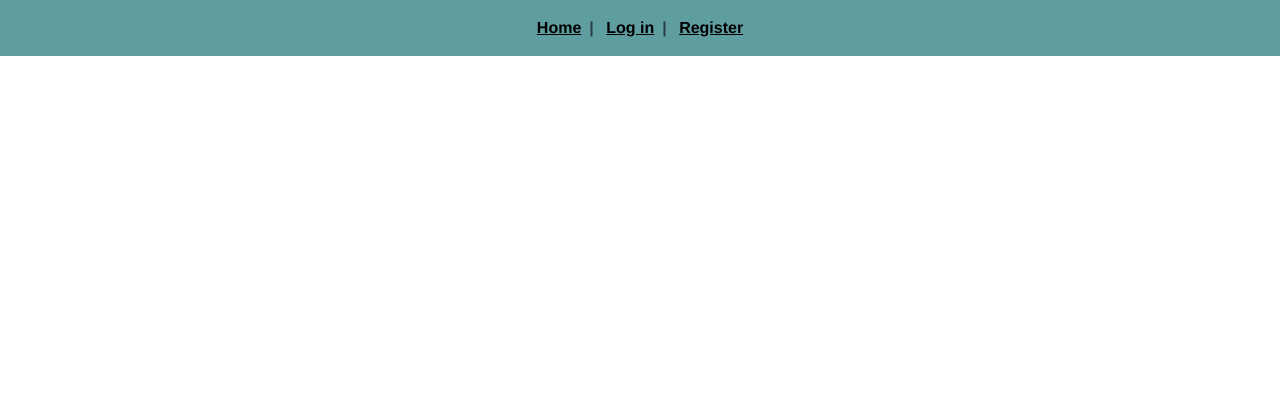
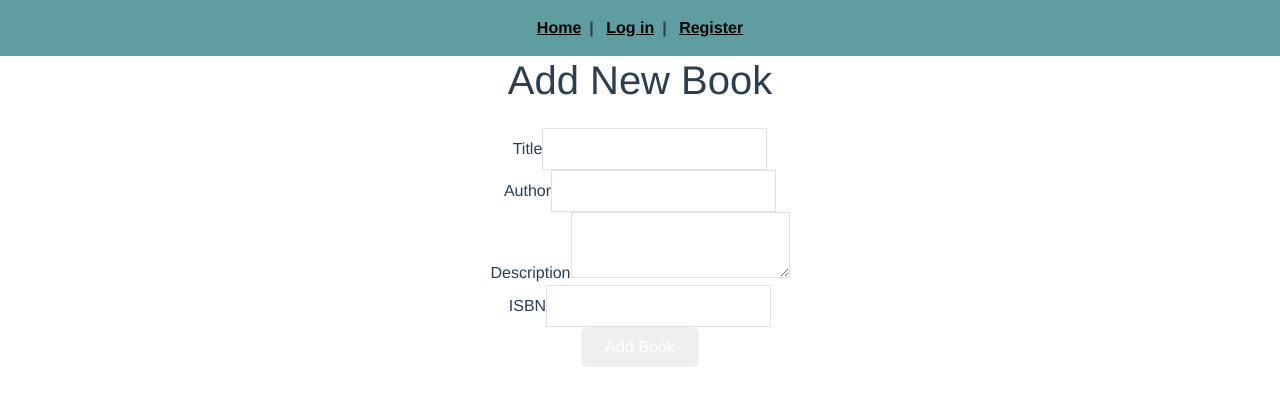
Before and after one commit to rmcglown/4900_Group_Project_Front_End, a Vue app: page /book-create in a window 1280 px wide. Shown: the top 406 px of the page. Built offline with nearby package versions, Linux system fonts and the light colour scheme; the HTML template or start-up script is replaced by a standard one.

Commit message:
Add Book view and My Loans view

```diff
--- a/src/http/APIService.js
+++ b/src/http/APIService.js
@@ -20,27 +20,6 @@ export class APIService {
     return axios.get(url, {headers: headers});
   }
 
-  addNewMovie(movie){
-    const url = `${API_URL}/api/movies/`;
-    let jwtToken = localStorage.getItem('access');
-    const headers = {Authorization: `JWT ${jwtToken}`};
-    return axios.post(url, movie, {headers: headers});
-  }
-
-  updateMovie(formData){
-    const url = `${API_URL}/api/movies/${formData.get("pk")}`;
-    let jwtToken = localStorage.getItem('access');
-    const headers = {Authorization: `JWT ${jwtToken}`};
-    return axios.put(url, formData, {headers: headers});
-  }
-
-  deleteMovie(movie_Pk){
-    const url = `${API_URL}/api/movies/${movie_Pk}`;
-    let jwtToken = localStorage.getItem('access');
-    const headers = {Authorization: `JWT ${jwtToken}`};
-    return axios.delete(url, {headers: headers});
-  }
-
   authenticateLogin(credentials) {
     const url = `${API_URL}/api/`;
     return axios.post(url, credentials);
@@ -51,4 +30,18 @@ export class APIService {
      credentials.customusername = credentials.username
      return axios.post(url, credentials);
   }
+
+  getMyLoans() {
+    const url = `${API_URL}/api/loans/mine/`;
+    let jwtToken = localStorage.getItem('access');
+    const headers = { Authorization: `JWT ${jwtToken}` };
+    return axios.get(url, { headers: headers });
+  }
+
+  addNewBook(bookData) {
+    const url = `${API_URL}/api/books/`;
+    let jwtToken = localStorage.getItem('access');
+    const headers = {Authorization: `JWT ${jwtToken}`};
+    return axios.post(url, bookData, {headers: headers});
+  }
 }
--- a/src/router/index.js
+++ b/src/router/index.js
@@ -3,6 +3,8 @@ import { createRouter, createWebHistory } from 'vue-router'
  import BookList from '../components/BookList'
  import Auth from '../components/Auth'
  import Register from '../components/Register'
+ import MyLoans from '../views/MyLoans.vue'
+ import AddBook from '../views/AddBook.vue'
 
 
 const routes = [
@@ -25,7 +27,18 @@ const routes = [
      path:'/register',
      name: 'Register',
      component: Register
+   },
+   {
+    path: '/my-loans',
+    name: 'MyLoans',
+    component: MyLoans
+   },
+   {
+    path: '/book-create',
+    name: 'AddBook',
+    component: AddBook
    }
+
 
 
  ]
--- /dev/null
+++ b/src/views/AddBook.vue
@@ -0,0 +1,84 @@
+<template>
+  <div class="p-6">
+    <h1 class="text-2xl font-bold mb-4">Add New Book</h1>
+
+    <form @submit.prevent="submitBook" class="space-y-4 max-w-md">
+
+      <div>
+        <label class="block font-medium">Title</label>
+        <input v-model="title" type="text" class="border p-2 w-full" required />
+      </div>
+
+      <div>
+        <label class="block font-medium">Author</label>
+        <input v-model="author" type="text" class="border p-2 w-full" required />
+      </div>
+
+      <div>
+        <label class="block font-medium">Description</label>
+        <textarea v-model="description" class="border p-2 w-full"></textarea>
+      </div>
+
+      <div>
+        <label class="block font-medium">ISBN</label>
+        <input v-model="isbn" type="text" class="border p-2 w-full" required />
+      </div>
+
+      <button
+        type="submit"
+        class="bg-blue-600 text-white px-4 py-2 rounded hover:bg-blue-700"
+      >
+        Add Book
+      </button>
+
+      <p v-if="success" class="text-green-600 mt-2">Book added successfully!</p>
+      <p v-if="error" class="text-red-600 mt-2">{{ error }}</p>
+
+    </form>
+  </div>
+</template>
+
+<script>
+import { APIService } from "../http/APIService";
+const apiService = new APIService();
+
+export default {
+  name: "AddBook",
+  data() {
+    return {
+      title: "",
+      author: "",
+      description: "",
+      isbn: "",
+      success: false,
+      error: null,
+    };
+  },
+  methods: {
+    async submitBook() {
+      this.success = false;
+      this.error = null;
+
+      const bookData = {
+        title: this.title,
+        author: this.author,
+        description: this.description,
+        isbn: this.isbn
+      };
+
+      try {
+        await apiService.addNewBook(bookData);
+        this.success = true;
+
+        this.title = "";
+        this.author = "";
+        this.description = "";
+        this.isbn = "";
+
+      } catch (err) {
+        this.error = "Error: Unable to add book.";
+      }
+    }
+  }
+};
+</script>
--- /dev/null
+++ b/src/views/MyLoans.vue
@@ -0,0 +1,54 @@
+<template>
+  <div class="p-6">
+    <h1 class="text-2xl font-bold mb-4">My Loaned Books</h1>
+
+    <div v-if="loading">Loading your loans...</div>
+    <div v-if="error" class="text-red-600">{{ error }}</div>
+
+    <table v-if="!loading && loans.length > 0" class="table-auto w-full mt-4 border">
+      <thead>
+        <tr class="bg-gray-100">
+          <th class="p-2 border">Title</th>
+          <th class="p-2 border">Author</th>
+          <th class="p-2 border">Due Date</th>
+        </tr>
+      </thead>
+      <tbody>
+        <tr v-for="loan in loans" :key="loan.id" class="text-center">
+          <td class="p-2 border">{{ loan.title }}</td>
+          <td class="p-2 border">{{ loan.author }}</td>
+          <td class="p-2 border">{{ loan.due_date }}</td>
+        </tr>
+      </tbody>
+    </table>
+
+    <div v-if="!loading && loans.length === 0">
+      You currently have no books on loan.
+    </div>
+  </div>
+</template>
+
+<script>
+import APIService from "../http/APIService";
+
+export default {
+  name: "MyLoans",
+  data() {
+    return {
+      loans: [],
+      loading: true,
+      error: null,
+    };
+  },
+  async created() {
+    try {
+      const response = await APIService.getMyLoans();
+      this.loans = response;
+    } catch (err) {
+      this.error = "Failed to fetch loaned books.";
+    } finally {
+      this.loading = false;
+    }
+  },
+};
+</script>
```
